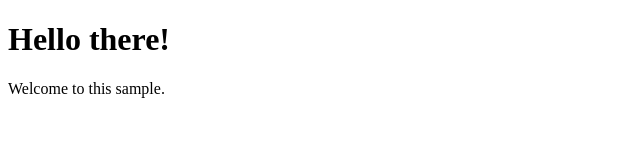
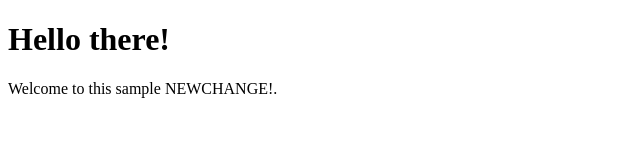
Before and after one commit to JacobMcConnachie/glowing-spork, a plain HTML site: page index.html in a window 1280 px wide. Shown: the whole page, without its empty margins (0-640 px from the left). Drawn offline with Linux system fonts and the light colour scheme.

Commit message:
commit message

```diff
--- a/index.html
+++ b/index.html
@@ -8,7 +8,7 @@
 <body>
   <main>
     <h1>Hello there!</h1>
-    <p>Welcome to this sample.</p>
+    <p>Welcome to this sample NEWCHANGE!.</p>
   </main>
 </body>
 </html>
```
